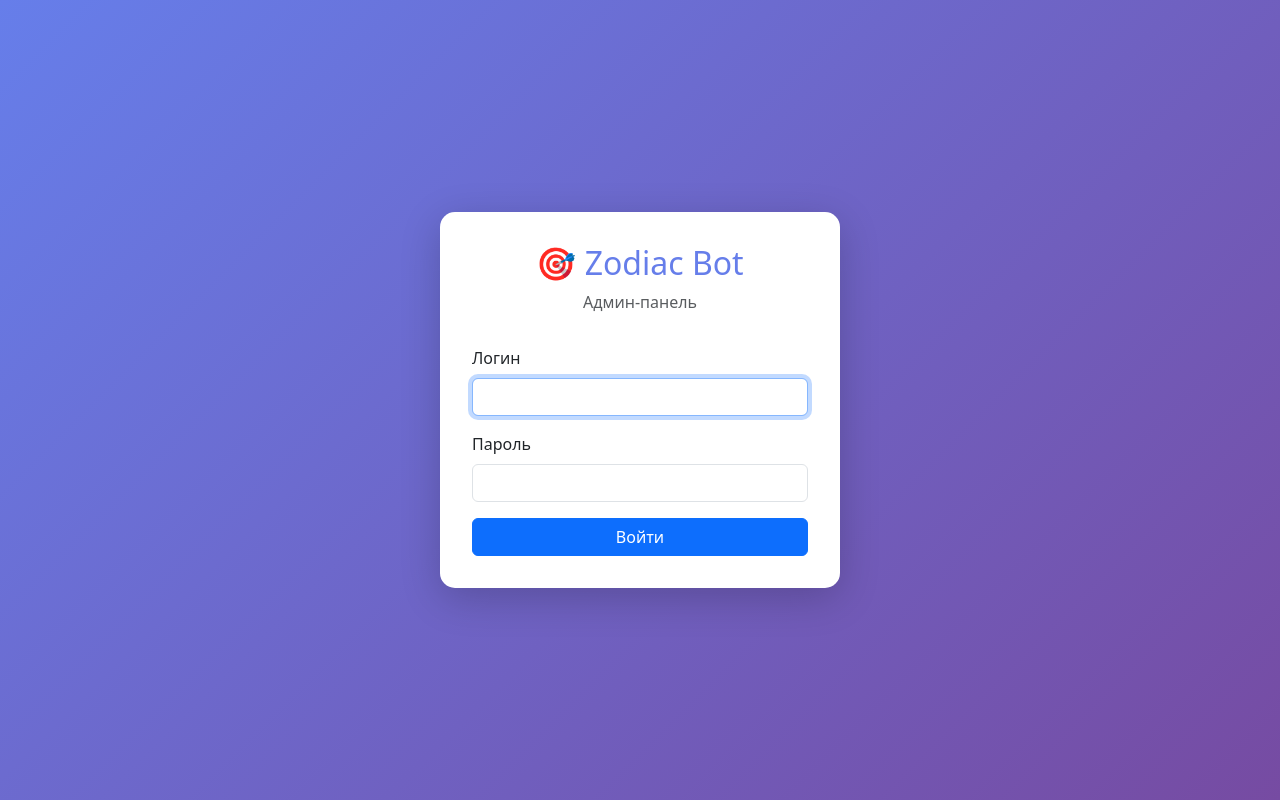
After one commit to shest1kk/tg-zodiac, a FastAPI app: template web/templates/login.html in a window 1280 px wide. The commit adds this page. Run offline with FastAPI, Linux system fonts and the light colour scheme; the template is opened without the code that fills it, so the values that code supplies are empty; parts of the project's set-up code (start-up, migrations or seed data) failed here and were passed over.

```diff
--- a/web/main.py
+++ b/web/main.py
@@ -1,14 +1,16 @@
 """
 FastAPI веб-сервер для управления ботом
 """
-from fastapi import FastAPI, Request, Depends, HTTPException
-from fastapi.responses import HTMLResponse, JSONResponse
+from fastapi import FastAPI, Request, Depends, HTTPException, Form
+from fastapi.responses import HTMLResponse, JSONResponse, RedirectResponse
 from fastapi.staticfiles import StaticFiles
 from fastapi.templating import Jinja2Templates
+from starlette.middleware.sessions import SessionMiddleware
 from contextlib import asynccontextmanager
 from pathlib import Path
+import secrets
 
-from web.auth import verify_admin
+from web.auth import verify_admin, verify_login
 from web.routes import tickets, users, quiz, raffle, stats
 
 # Глобальные переменные для доступа к боту и dispatcher
@@ -46,6 +48,9 @@ app = FastAPI(
     lifespan=lifespan
 )
 
+# Добавляем middleware для сессий
+app.add_middleware(SessionMiddleware, secret_key=secrets.token_urlsafe(32))
+
 # Подключаем статические файлы и шаблоны
 base_dir = Path(__file__).parent
 app.mount("/static", StaticFiles(directory=str(base_dir / "static")), name="static")
@@ -58,10 +63,38 @@ app.include_router(quiz.router, prefix="/api/quiz", tags=["quiz"])
 app.include_router(raffle.router, prefix="/api/raffle", tags=["raffle"])
 app.include_router(stats.router, prefix="/api/stats", tags=["stats"])
 
+@app.get("/login", response_class=HTMLResponse)
+async def login_page(request: Request):
+    """Страница входа"""
+    # Если уже авторизован, перенаправляем на главную
+    if request.session.get("authenticated"):
+        return RedirectResponse(url="/", status_code=303)
+    return templates.TemplateResponse("login.html", {"request": request})
+
+@app.post("/login")
+async def login(request: Request, login: str = Form(...), password: str = Form(...)):
+    """Обработка входа"""
+    if verify_login(login, password):
+        request.session["authenticated"] = True
+        request.session["username"] = login
+        return RedirectResponse(url="/", status_code=303)
+    else:
+        return templates.TemplateResponse(
+            "login.html",
+            {"request": request, "error": "Неверный логин или пароль"},
+            status_code=401
+        )
+
+@app.get("/logout")
+async def logout(request: Request):
+    """Выход из системы"""
+    request.session.clear()
+    return RedirectResponse(url="/login", status_code=303)
+
 @app.get("/", response_class=HTMLResponse)
-async def root(request: Request, admin_id: int = Depends(verify_admin)):
+async def root(request: Request, username: str = Depends(verify_admin)):
     """Главная страница админ-панели"""
-    return templates.TemplateResponse("index.html", {"request": request, "admin_id": admin_id})
+    return templates.TemplateResponse("index.html", {"request": request, "username": username})
 
 @app.get("/health")
 async def health():
--- a/web/routes/quiz.py
+++ b/web/routes/quiz.py
@@ -9,14 +9,14 @@ from web.auth import verify_admin
 router = APIRouter()
 
 @router.get("/dates")
-async def get_quiz_dates(admin_id: int = Depends(verify_admin)):
+async def get_quiz_dates(username: str = Depends(verify_admin)):
     """Получить список дат квизов"""
     from quiz import get_all_quiz_dates
     dates = get_all_quiz_dates()
     return {"dates": dates}
 
 @router.get("/{quiz_date}/stats")
-async def get_quiz_stats(quiz_date: str, admin_id: int = Depends(verify_admin)):
+async def get_quiz_stats(quiz_date: str, username: str = Depends(verify_admin)):
     """Получить статистику по квизу"""
     async with AsyncSessionLocal() as session:
         # Все участники
@@ -71,7 +71,7 @@ async def get_quiz_participants(
     quiz_date: str,
     skip: int = 0,
     limit: int = 50,
-    admin_id: int = Depends(verify_admin)
+    username: str = Depends(verify_admin)
 ):
     """Получить список участников квиза"""
     async with AsyncSessionLocal() as session:
--- a/web/routes/users.py
+++ b/web/routes/users.py
@@ -12,7 +12,7 @@ router = APIRouter()
 async def get_users(
     skip: int = Query(0, ge=0),
     limit: int = Query(50, ge=1, le=100),
-    admin_id: int = Depends(verify_admin)
+    username: str = Depends(verify_admin)
 ):
     """Получить список пользователей"""
     async with AsyncSessionLocal() as session:
--- a/web/templates/index.html
+++ b/web/templates/index.html
@@ -11,6 +11,10 @@
     <nav class="navbar navbar-dark bg-dark">
         <div class="container-fluid">
             <span class="navbar-brand mb-0 h1">🎯 Zodiac Bot - Админ-панель</span>
+            <div class="d-flex align-items-center">
+                <span class="text-light me-3">👤 {{ username }}</span>
+                <a href="/logout" class="btn btn-outline-light btn-sm">Выйти</a>
+            </div>
         </div>
     </nav>
 
--- /dev/null
+++ b/web/templates/login.html
@@ -0,0 +1,61 @@
+<!DOCTYPE html>
+<html lang="ru">
+<head>
+    <meta charset="UTF-8">
+    <meta name="viewport" content="width=device-width, initial-scale=1.0">
+    <title>Вход - Админ-панель Zodiac Bot</title>
+    <link href="https://cdn.jsdelivr.net/npm/bootstrap@5.3.0/dist/css/bootstrap.min.css" rel="stylesheet">
+    <style>
+        body {
+            background: linear-gradient(135deg, #667eea 0%, #764ba2 100%);
+            min-height: 100vh;
+            display: flex;
+            align-items: center;
+            justify-content: center;
+        }
+        .login-card {
+            background: white;
+            border-radius: 15px;
+            box-shadow: 0 10px 40px rgba(0,0,0,0.2);
+            padding: 2rem;
+            width: 100%;
+            max-width: 400px;
+        }
+        .login-header {
+            text-align: center;
+            margin-bottom: 2rem;
+        }
+        .login-header h1 {
+            color: #667eea;
+            font-size: 2rem;
+            margin-bottom: 0.5rem;
+        }
+    </style>
+</head>
+<body>
+    <div class="login-card">
+        <div class="login-header">
+            <h1>🎯 Zodiac Bot</h1>
+            <p class="text-muted">Админ-панель</p>
+        </div>
+
+        {% if error %}
+        <div class="alert alert-danger" role="alert">
+            {{ error }}
+        </div>
+        {% endif %}
+
+        <form method="POST" action="/login">
+            <div class="mb-3">
+                <label for="login" class="form-label">Логин</label>
+                <input type="text" class="form-control" id="login" name="login" required autofocus>
+            </div>
+            <div class="mb-3">
+                <label for="password" class="form-label">Пароль</label>
+                <input type="password" class="form-control" id="password" name="password" required>
+            </div>
+            <button type="submit" class="btn btn-primary w-100">Войти</button>
+        </form>
+    </div>
+</body>
+</html>
```
Also changed, not shown: web/auth.py (+15 -36 lines), web/routes/raffle.py (+5 -5 lines), web/routes/stats.py (+5 -5 lines), web/routes/tickets.py (+5 -5 lines), 1 other file.
